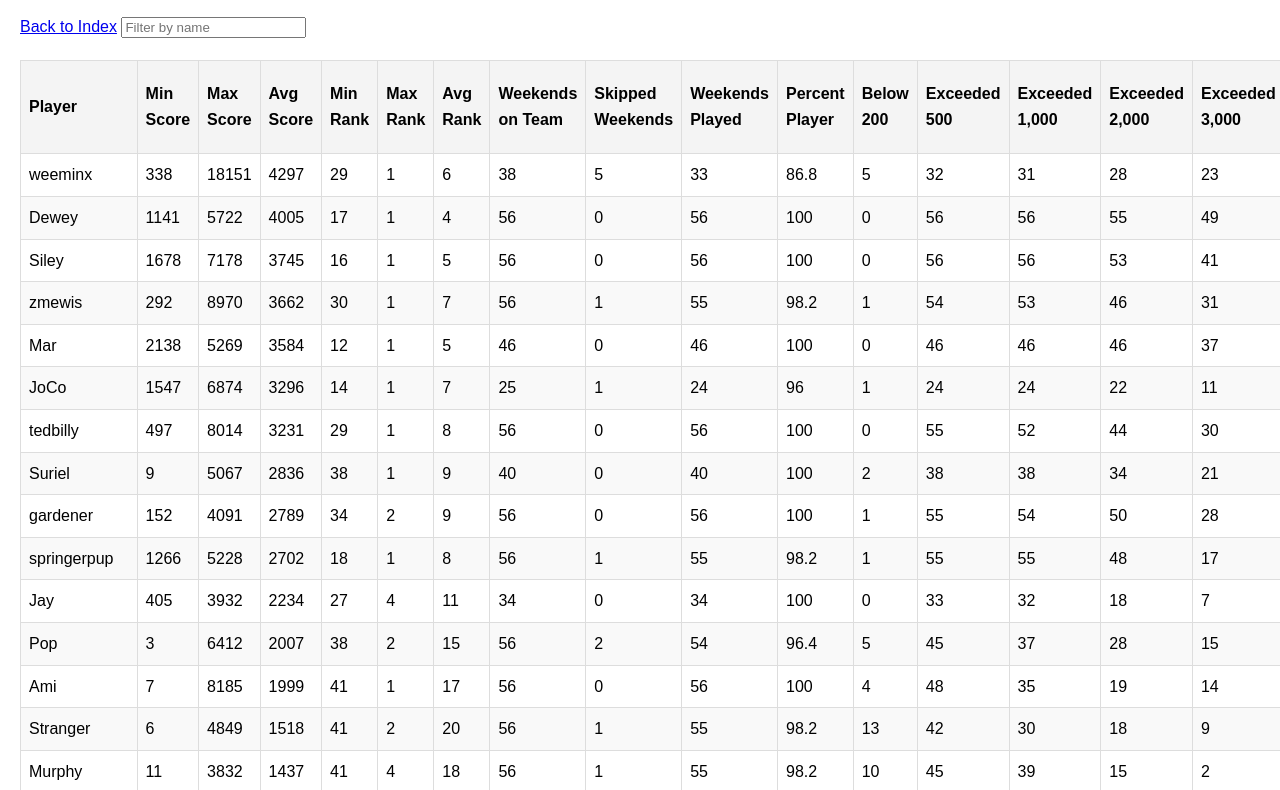
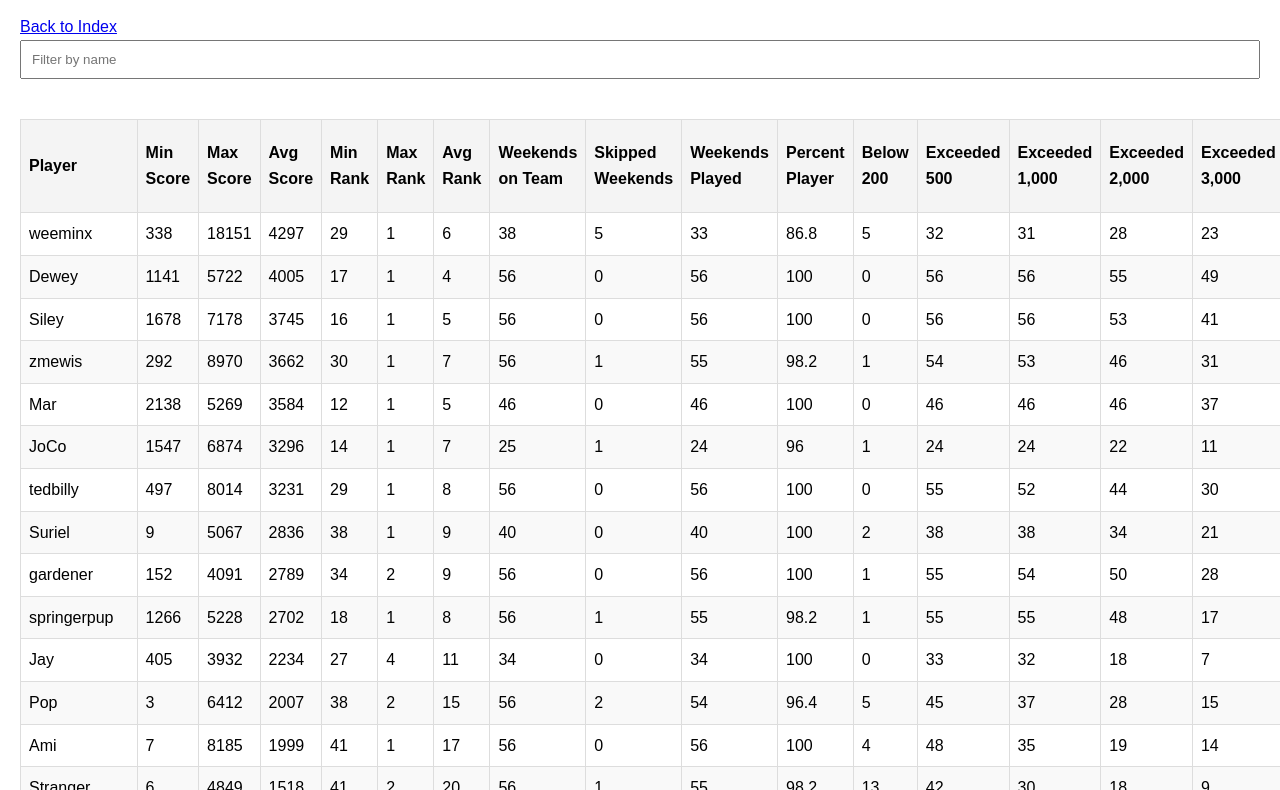
Before and after one commit to tedbouskill/wordscape-score-scraper, a plain HTML site: page docs/all-metrics.html in a window 1280 px wide. Shown: the part 80-870 px from the top of the page. Drawn offline with Linux system fonts and the light colour scheme.

Commit message:
Fixed CSS

```diff
--- a/docs/assets/styles.css
+++ b/docs/assets/styles.css
@@ -7,6 +7,13 @@ body {
 
 h1 {
     color: #333;
+}
+
+input[type="text"] {
+    width: 100%;
+    padding: 10px;
+    margin-bottom: 20px;
+    box-sizing: border-box;
 }
 
 table {
```
